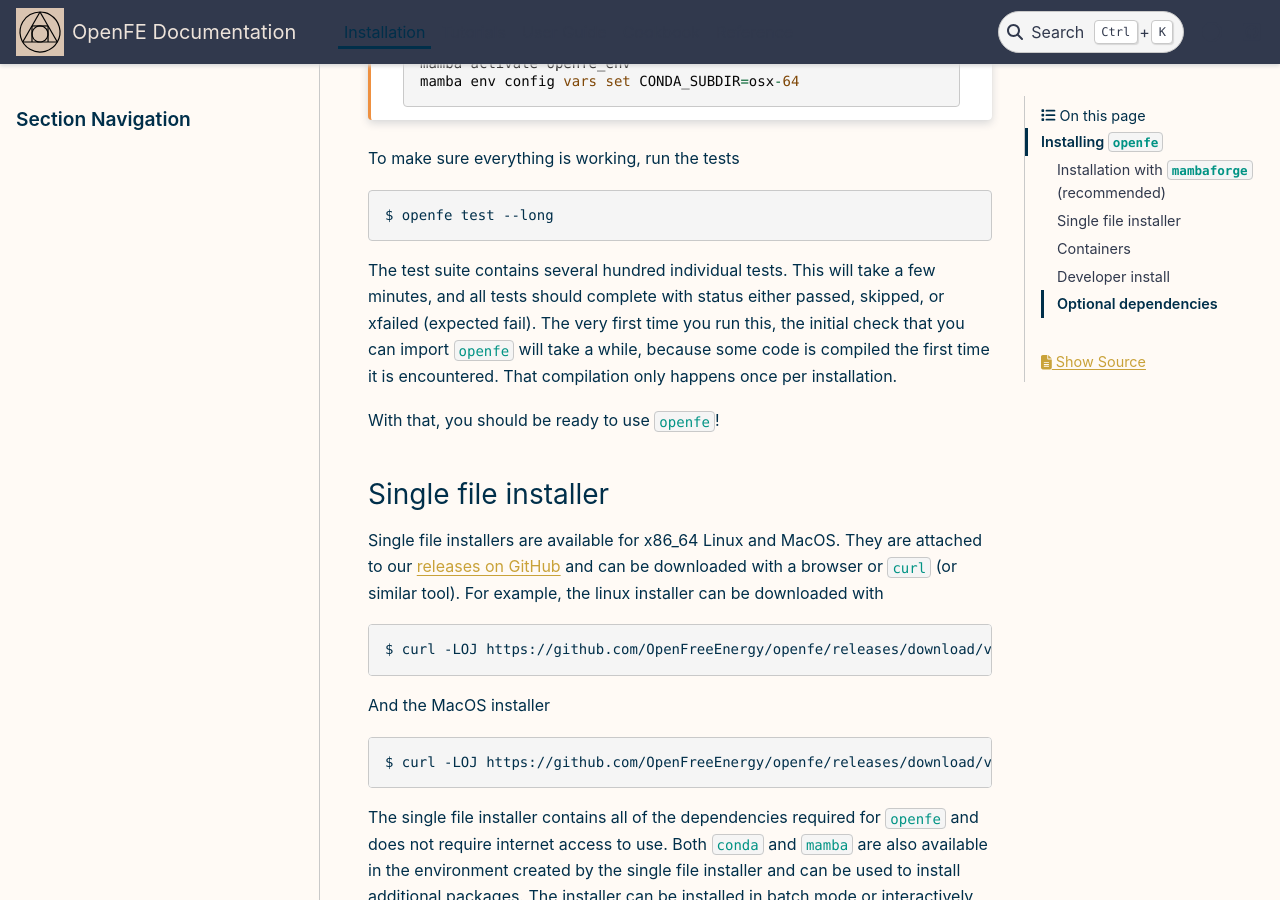
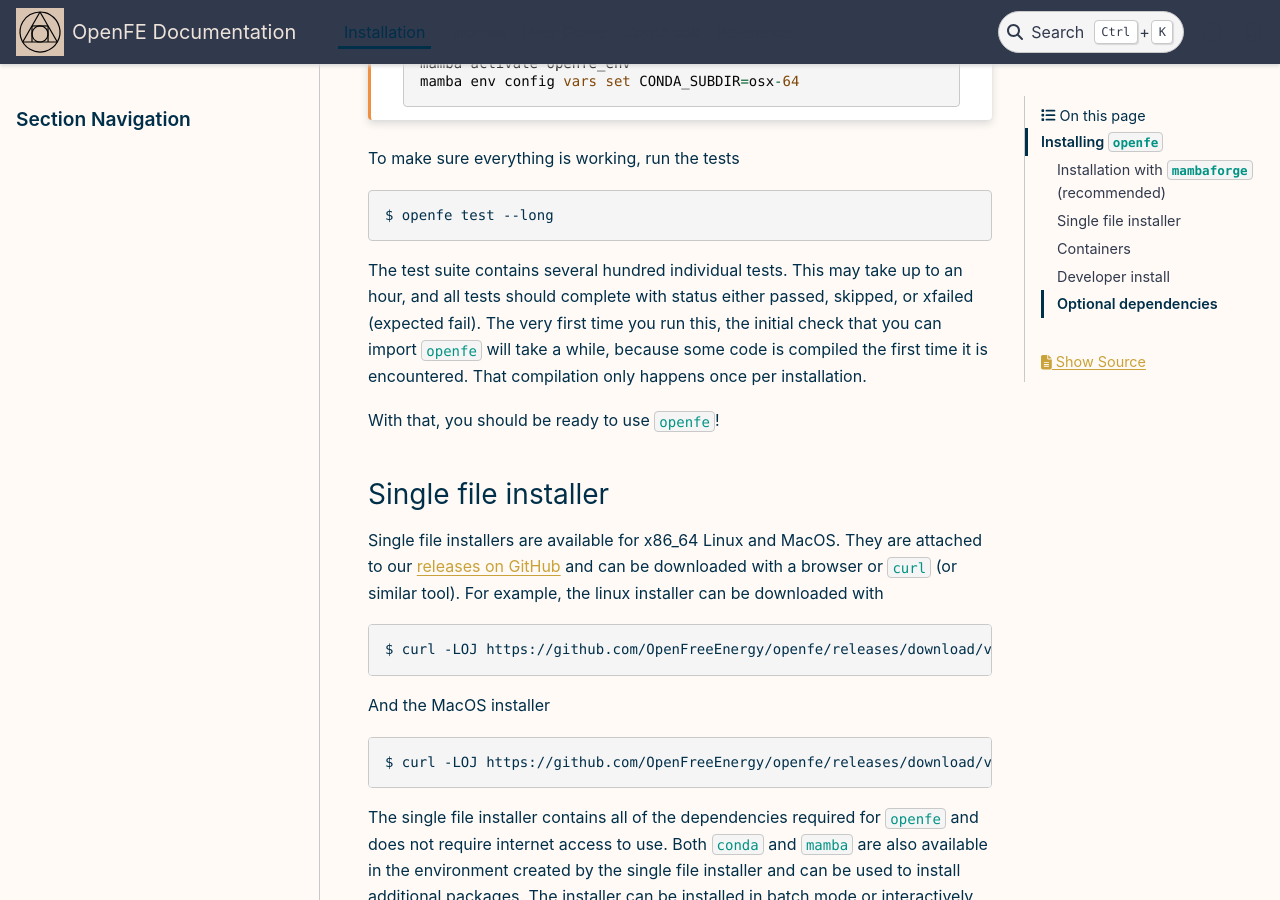
Before and after one commit to OpenFreeEnergy/openfe, a Sphinx documentation site: the page built from docs/installation.rst, in a window 1280 px wide and 900 px high, scrolled down 1448 px. Built offline with Sphinx 7.4.7 and the PyData theme 0.15.4, drawn with Linux system fonts in a browser that asks for light colours.

Commit message:
Correct misleading time estimate

```diff
--- a/docs/installation.rst
+++ b/docs/installation.rst
@@ -119,8 +119,7 @@ To make sure everything is working, run the tests ::
 
   $ openfe test --long
 
-The test suite contains several hundred individual tests. This will take a
-few minutes, and all tests should complete with status either passed,
+The test suite contains several hundred individual tests. This may take up to an hour, and all tests should complete with status either passed,
 skipped, or xfailed (expected fail). The very first time you run this, the
 initial check that you can import ``openfe`` will take a while, because some
 code is compiled the first time it is encountered. That compilation only
```
